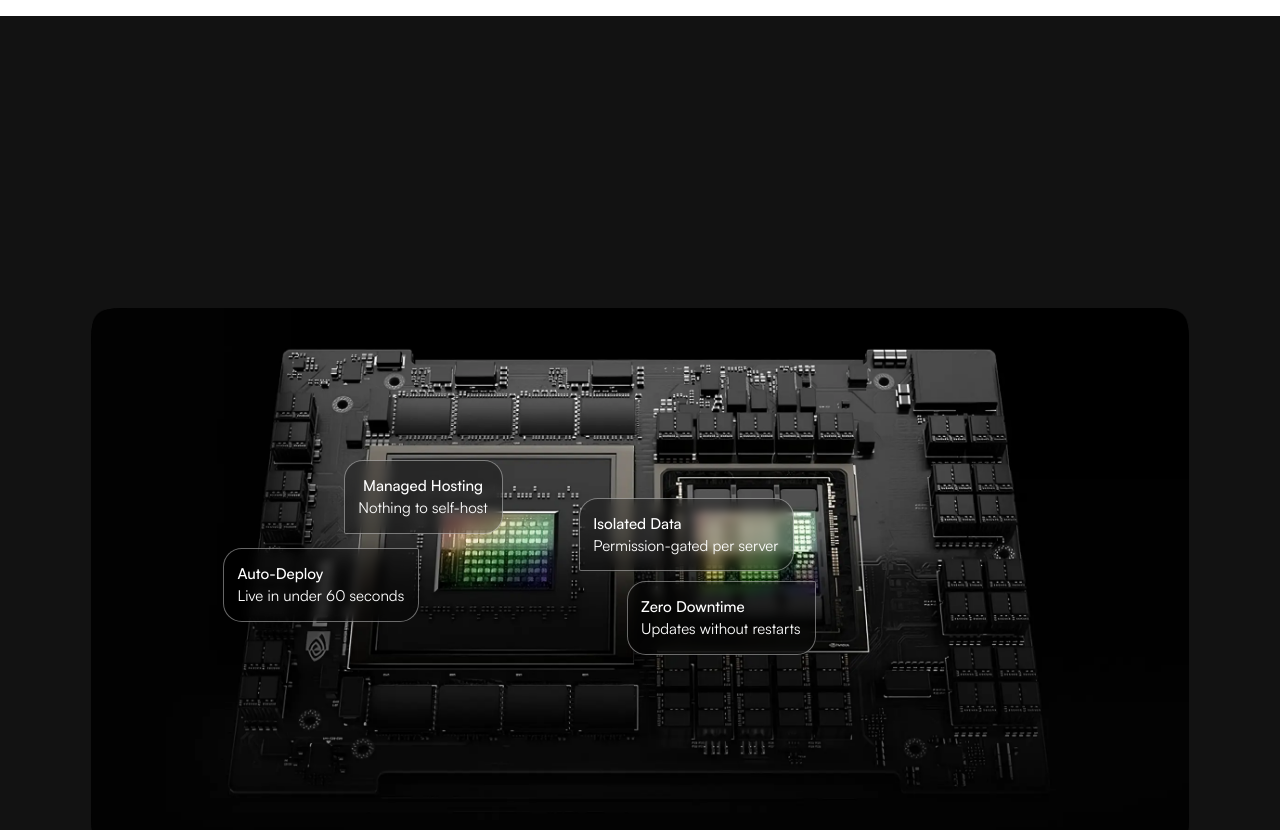
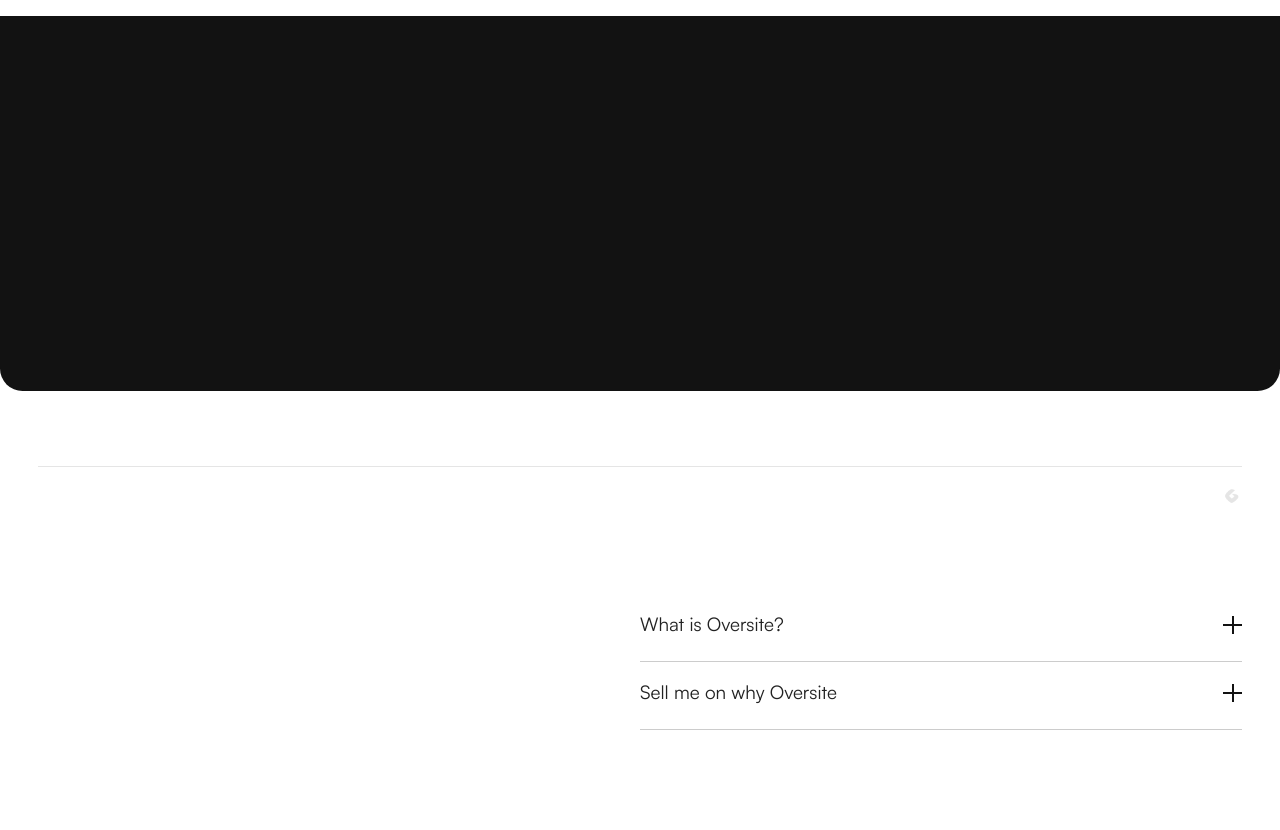
Before and after one commit to 22hype22/website-V3, a Next.js app: page / in a window 1280 px wide. Shown: the part 6260-7090 px from the top of the page. Built offline with nearby package versions, Linux system fonts and the light colour scheme.

Commit message:
Perfom section is headline only; board image and badges removed
Co-Authored-By: Claude Fable 5.1 <noreply@anthropic.com>
Claude-Session: https://claude.ai/code/session_01YLWWZieTLCvxiBYisF2b3k

```diff
--- a/src/components/site/Perfom.tsx
+++ b/src/components/site/Perfom.tsx
@@ -3,8 +3,7 @@
 import { useRef } from "react";
 import { Split } from "./primitives";
 
-/* "Powered by Managed Infrastructure, Always On": a plain section you scroll past. The headline sits above the
-   GPU board, which is shown in colour with its four badges from the start (nothing pins or rides in). */
+/* "Powered by Managed Infrastructure, Always On": a plain dark band with just the headline. */
 export default function Perfom() {
   const root = useRef<HTMLDivElement>(null);
 
@@ -17,16 +16,6 @@ export default function Perfom() {
             <Split className="perfom_h-2">Infrastructure, Always On</Split>
           </div>
           <div className="perfom_t-wrap"><div /><div /></div>
-          <div className="perfom_wrap-scroll">
-            <div className="perfom_badge is-1"><div className="perfom_title">Managed Hosting</div><div className="text-block-5">Nothing to self-host</div></div>
-            <div className="perfom_badge is-2"><div className="perfom_title">Auto-Deploy</div><div>Live in under 60 seconds</div></div>
-            <div className="perfom_badge is-3"><div className="perfom_title">Zero Downtime</div><div>Updates without restarts</div></div>
-            <div className="perfom_badge is-4"><div className="perfom_title">Isolated Data</div><div>Permission-gated per server</div></div>
-            <div className="perfom_wrap-img">
-              <img src="/al/perf.webp" loading="lazy" alt="" className="perfom_img" />
-              <img src="/al/Color_1.webp" loading="lazy" alt="" className="perfom_img is-color" />
-            </div>
-          </div>
         </div>
       </div>
     </div>
--- a/src/styles/overrides.css
+++ b/src/styles/overrides.css
@@ -281,15 +281,13 @@ html.chat-open { overflow: hidden; }
 /* ───────── odds and ends ───────── */
 .perfom_img { display: block; }
 .perfom_img.is-color { position: absolute; inset: 0; }
-/* no pinning or ride-in: the section is one block, headline over the board, on every screen size */
+/* no pinning or ride-in: the section is a single band with the headline centred, on every screen size */
 @media screen and (min-width: 768px) {
-  .section_perfom { height: auto; padding: 8rem 2.5rem 7rem; }
+  .section_perfom { height: auto; padding: 9rem 2.5rem; }
   .padding-global.is-perfom { position: static; height: auto; }
-  .perfom_content { height: auto; max-width: none; grid-row-gap: 3rem; }
-  .perfom_wrap-scroll { position: relative; left: 0; width: auto; }
-  .perfom_img { height: 36rem; }
+  .perfom_content { height: auto; max-width: none; }
 }
-@media screen and (min-width: 768px) and (max-width: 991px) { .perfom_img { height: 30rem; } .perfom_badge { font-size: 0.72rem; padding: 0.55rem 0.65rem; } .section_perfom { padding: 6rem 1.5rem 5rem; } }
+@media screen and (max-width: 767px) { .section_perfom { padding: 5rem 1.25rem; } }
 .cookies { display: none; }
 [data-fade] { opacity: 0; }
 html.no-js [data-fade] { opacity: 1; }
```
Also changed, not shown: public/al/Color_1.webp (deleted), public/al/perf.webp (deleted).
